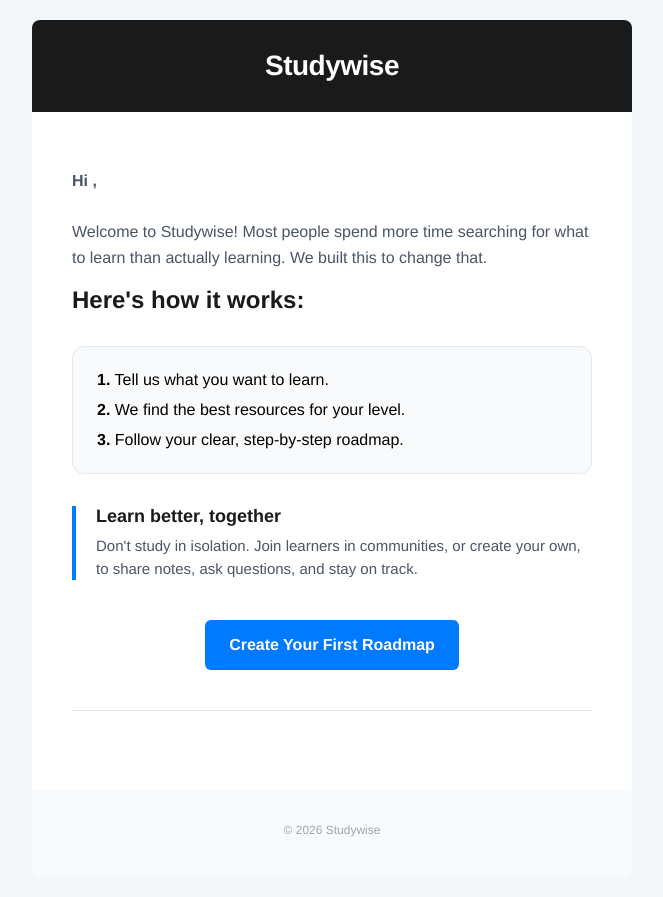
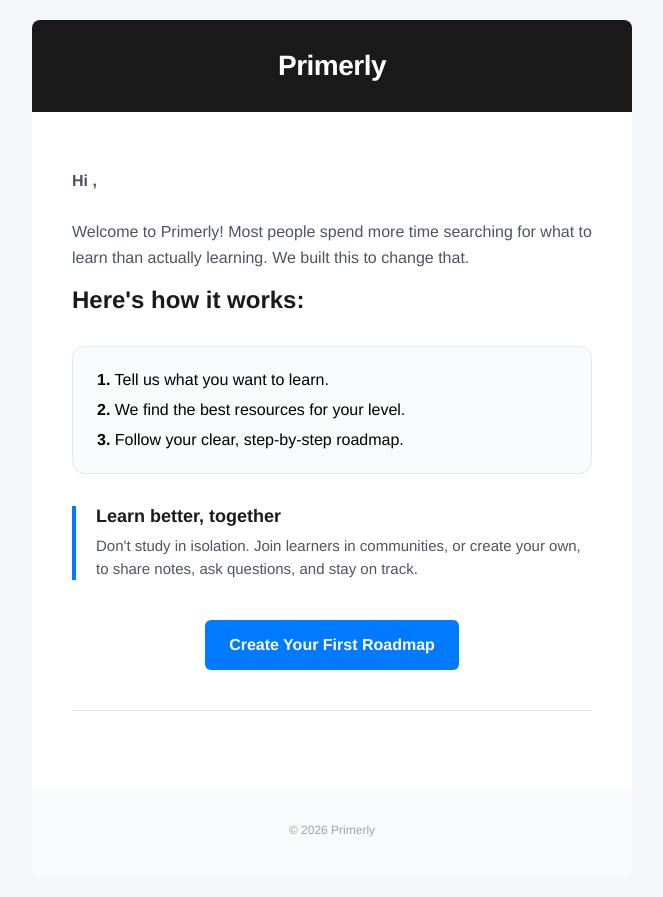
Before and after one commit to Dheelyte/studyflow-backend, a Python web app: template app/templates/welcome_email.html in a window 1280 px wide. Shown: the whole page, without its empty margins (308-971 px from the left). Run offline with Jinja, Linux system fonts and the light colour scheme; the template is opened without the code that fills it, so the values that code supplies are empty.

Commit message:
Fix app name

```diff
--- a/app/dependencies/auth.py
+++ b/app/dependencies/auth.py
@@ -17,8 +17,6 @@
         raise UnauthorizedError("Not authenticated")
 
     email = token_service.verify_access_token(token)
-    print("DEBUG: Token", token)
-    print("DEBUG: Email", email)
     if not email:
         raise UnauthorizedError("Invalid or expired token")
 
--- a/app/templates/welcome_email.html
+++ b/app/templates/welcome_email.html
@@ -4,7 +4,7 @@
 <head>
     <meta charset="UTF-8">
     <meta name="viewport" content="width=device-width, initial-scale=1.0">
-    <title>Welcome to Studywise</title>
+    <title>Welcome to Primerly</title>
     <style>
         /* Modern Reset */
         body {
@@ -73,14 +73,14 @@
         <div class="email-content">
 
             <div style="padding: 30px 20px; text-align: center; background-color: #1a1a1a;">
-                <h1 style="color: #ffffff; margin: 0; font-size: 28px; letter-spacing: -0.5px;">Studywise</h1>
+                <h1 style="color: #ffffff; margin: 0; font-size: 28px; letter-spacing: -0.5px;">Primerly</h1>
             </div>
 
             <div class="content-padding" style="padding: 40px;">
 
                 <p style="font-size: 16px; line-height: 1.6; color: #4b5563;">
                     <strong>Hi {{name}},</strong><br><br>
-                    Welcome to Studywise! Most people spend more time searching for what to learn than actually
+                    Welcome to Primerly! Most people spend more time searching for what to learn than actually
                     learning. We built this to change that.
                 </p>
 
@@ -111,7 +111,7 @@
 
             <div
                 style="padding: 32px 20px; text-align: center; background-color: #f9fafb; font-size: 12px; color: #9ca3af;">
-                <p style="margin: 0 0 8px 0;">© 2026 Studywise</p>
+                <p style="margin: 0 0 8px 0;">© 2026 Primerly</p>
             </div>
         </div>
     </div>
```
